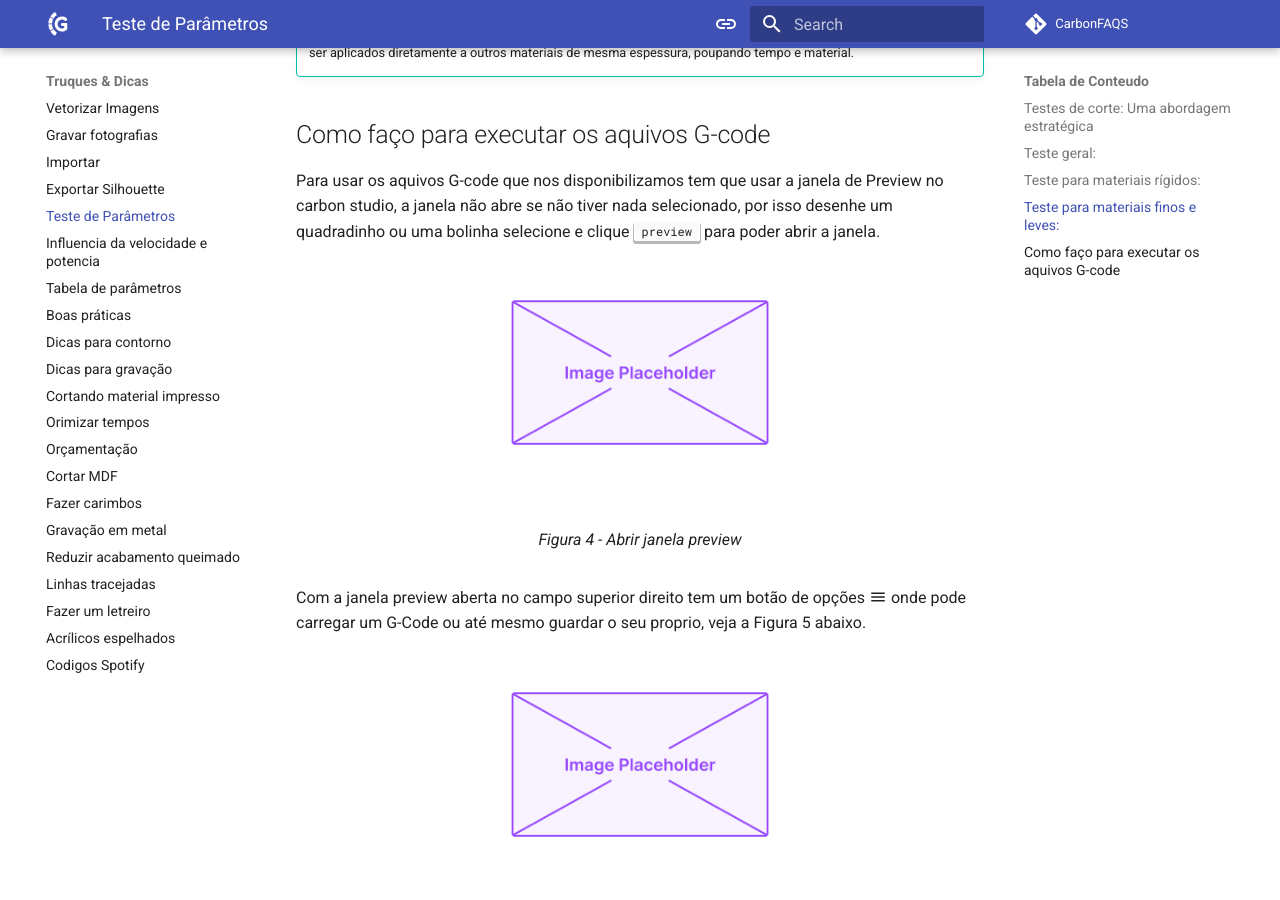
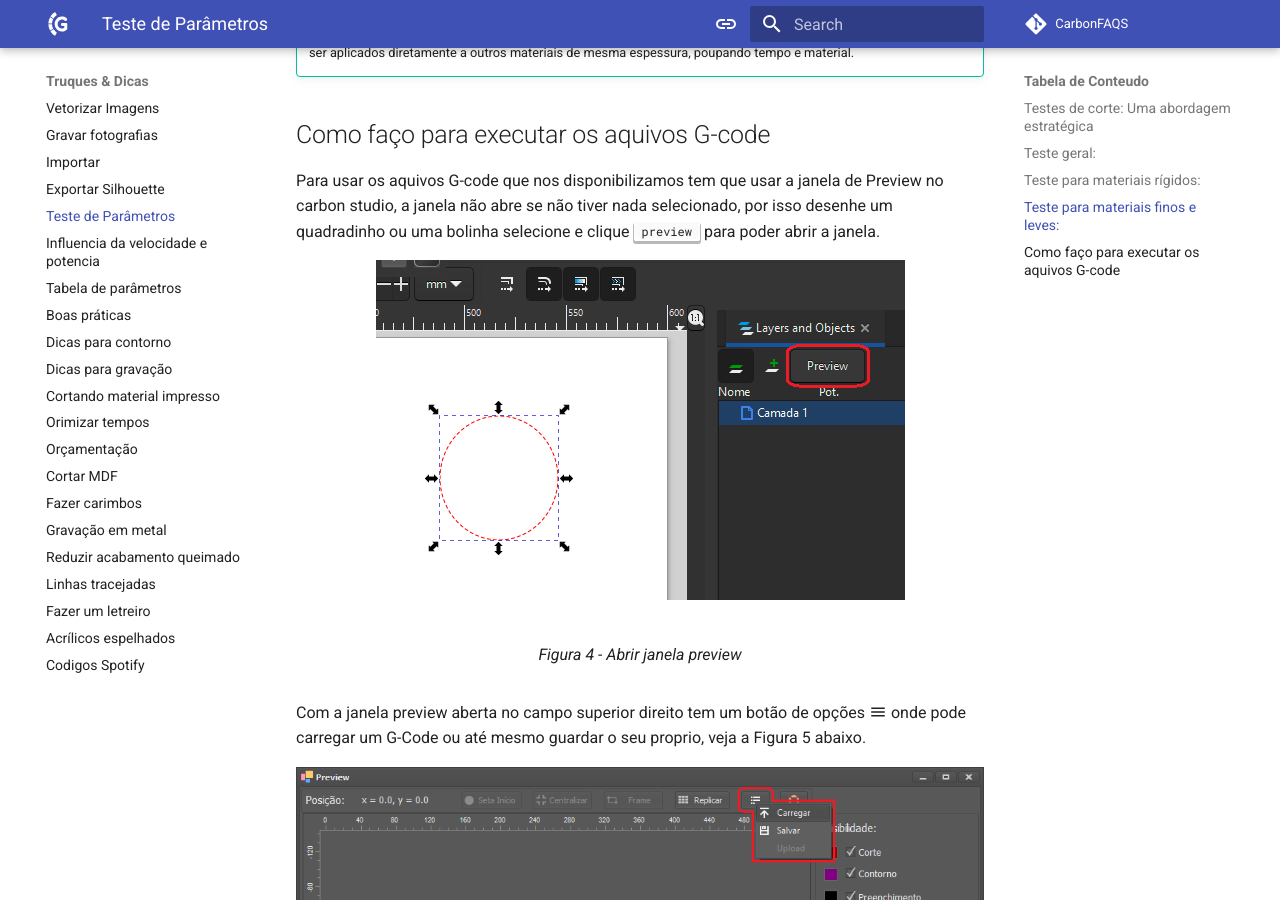
Before and after one commit to GadgetPlusKDB/Carbon-FAQS, an MkDocs documentation site: the page built from docs/truques-&-dicas/testes-parametros.md, in a window 1280 px wide and 900 px high, scrolled down 2670 px. Built offline with MkDocs 1.6.1 and Material for MkDocs 9.7.7, drawn with Linux system fonts in a browser that asks for light colours; comment, search, counter and statistics services are not loaded.

Commit message:
$Update Primeiros Passos

```diff
--- a/docs/truques-&-dicas/testes-parametros.md
+++ b/docs/truques-&-dicas/testes-parametros.md
@@ -73,7 +73,7 @@
 
 <figure markdown="span">
 
-  ![](../images/image-placeholder.png){ width="450" }
+  ![](../images/abrir-gcode-01.png){ width="529" }
   <figcaption>Figura 4 - Abrir janela preview</figcaption>
 
 </figure>
@@ -82,7 +82,7 @@
 
 <figure markdown="span">
 
-  ![](../images/image-placeholder.png){ width="450" }
+  ![](../images/abrir-gcode-02.png){ width="930" }
   <figcaption>Figura 5 - Botão Opções</figcaption>
 
 </figure>
@@ -91,7 +91,7 @@
 
 <figure markdown="span">
 
-  ![](../images/image-placeholder.png){ width="450" }
+  ![](../images/abrir-gcode-03.png){ width="930" }
   <figcaption>Figura 5 - Botão Opções</figcaption>
 
 </figure>
```
Also changed, not shown: docs/truques-&-dicas/images/abrir-gcode-01.png (added), docs/truques-&-dicas/images/abrir-gcode-02.png (added), docs/truques-&-dicas/images/abrir-gcode-03.png (added).
